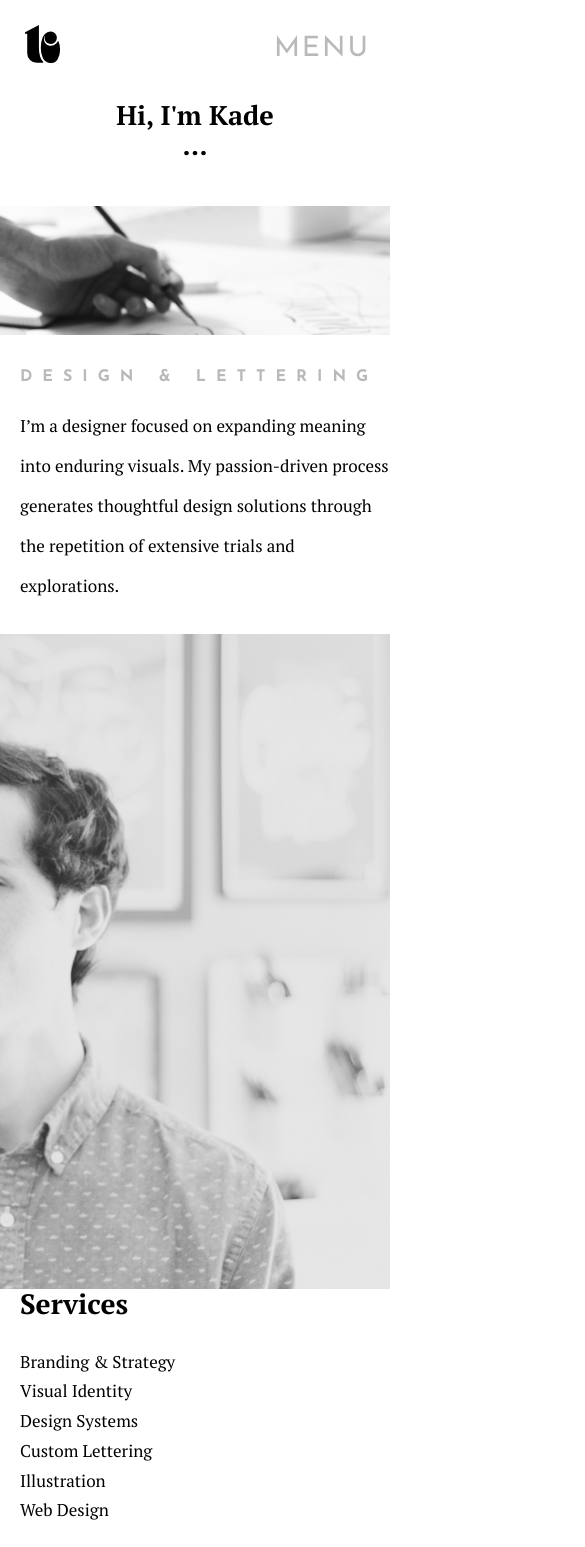
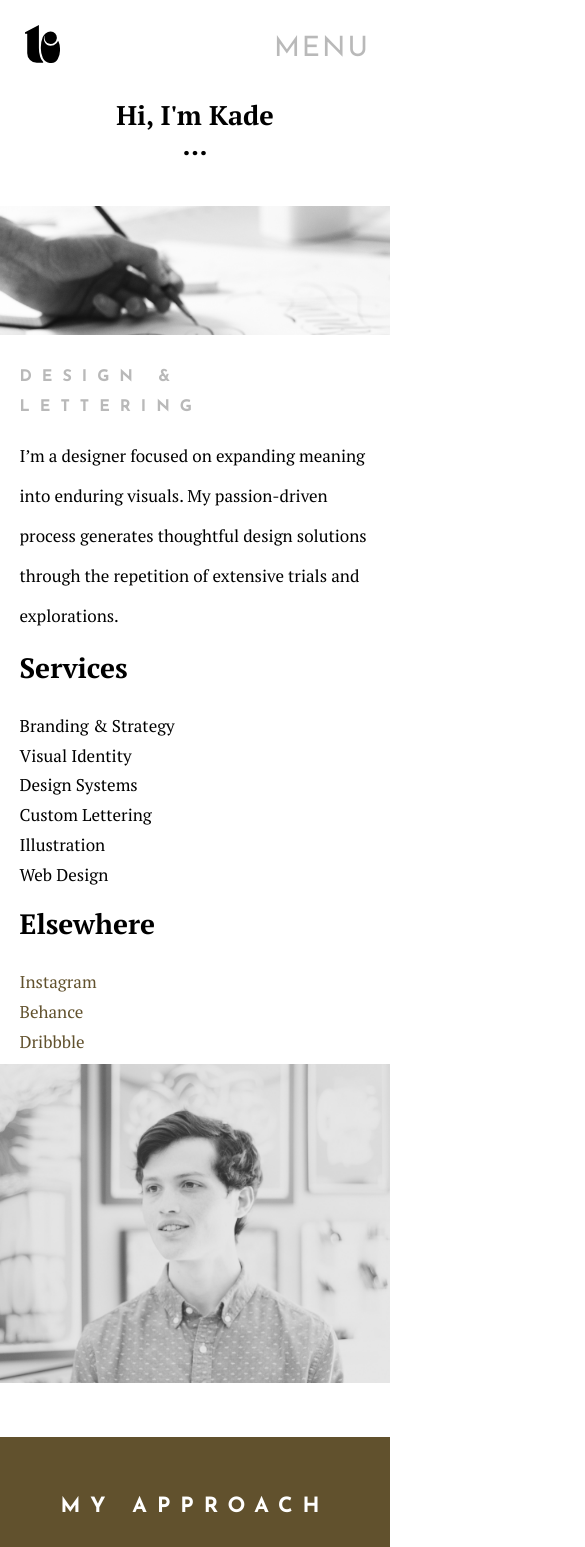
Before and after one commit to darzaccaro/ktype, a React (Create React App) app: page /about in a window 390 px wide. Shown: the top 1547 px of the page, 585 px wide, since content can reach past the window. Built offline with nearby package versions, Linux system fonts and the light colour scheme.

Commit message:
finish mobile about

```diff
--- a/src/pages/about.jsx
+++ b/src/pages/about.jsx
@@ -3,6 +3,7 @@ import theme from "../theme";
 import { Link } from "react-router-dom";
 import useWindowDimensions from "../hooks/useWindowDimensions";
 
+//TODO (cleanup): pass all data in once to two seperate full templates (one mobile, and one desktop)
 export default function About() {
   const { width } = useWindowDimensions();
   return (
@@ -19,10 +20,185 @@ export default function About() {
           maxHeight="400px"
           width="100%"
         />
+        <LinkSection isMobile={width < theme.breakpoints.mobile} />
+      </div>
       <div
         style={{
-            paddingLeft:
-              width < theme.breakpoints.mobile ? theme.sizes.spacingV3 : 0
+          backgroundColor: theme.colors.brown,
+          marginTop: theme.sizes.spacingV1
+        }}
+      >
+        <h2
+          style={{
+            color: theme.colors.white,
+            textAlign: "center",
+            padding: 50,
+            paddingTop: 55,
+            marginBottom: 0,
+            fontSize: 21
+          }}
+        >
+          MY APPROACH{width > theme.breakpoints.mobile && " & CORE VALUES"}
+        </h2>
+      </div>
+      <div
+        style={{
+          backgroundColor: theme.colors.black
+        }}
+      >
+        <div
+          style={{
+            margin: "0 auto",
+            width: 53,
+            position: "relative",
+            bottom: 2,
+            height: theme.sizes.triangleHeight
+          }}
+        >
+          <img
+            src="/icons/triangle.png"
+            alt="triangle icon"
+            style={{ margin: 0, height: theme.sizes.triangleHeight }}
+          ></img>
+        </div>
+        <Section
+          isMobile={width < theme.breakpoints.mobile}
+          title="Approach"
+          src="/about/03_approach.jpg"
+          data={[
+            {
+              title: "PHASE 1: DISCOVERY",
+              description:
+                "Understand your goals and what drives you. Establish a personalized project road map."
+            },
+            {
+              title: "PHASE 2: STRATEGY",
+              description:
+                "Conscientiously analyze your industry landscape. Uncover an opportunistic pathway."
+            },
+            {
+              title: "PHASE 3: DESIGN",
+              description:
+                "Explore, trial, and reflect on various solutions. Meticulously refine meaningful ideas into form."
+            },
+            {
+              title: "PHASE 4: DEADLINE",
+              description:
+                "Finalize and prepare all project deliverables. Launch forward-looking solutions to the world."
+            }
+          ]}
+        />
+        <Section
+          isMobile={width < theme.breakpoints.mobile}
+          title="Core Values"
+          src="/about/04_approach2.jpg"
+          data={[
+            {
+              title: "DEFINE FRAMEWORK.",
+              description:
+                "No structure can last without a foundational blueprint. Endlessly reference personal values among the underlying core."
+            },
+            {
+              title: "ALLOW FAILURE.",
+              description:
+                "Visual problems have unlimited solutions. The valid solutions are identified through the result of many failed explorations."
+            },
+            {
+              title: "CRITICAL EYES.",
+              description:
+                "Critically accept and provide mindful feedback. Observe problems objectively with openness and a dynamic perspective."
+            }
+          ]}
+        />
+        <Signature isMobile={width < theme.breakpoints.mobile} />
+      </div>
+    </div>
+  );
+}
+
+function LinkSection({ isMobile, title, src, data }) {
+  if (isMobile) {
+    return (
+      <div>
+        <div
+          style={{
+            marginTop: theme.sizes.spacingV3,
+            width: "90%",
+            margin: "0 auto",
+            maxWidth: "400px"
+          }}
+        >
+          <div>
+            <h2
+              style={{
+                color: theme.colors.grey,
+                marginTop: theme.sizes.spacingV3
+              }}
+            >
+              DESIGN &amp; LETTERING
+            </h2>
+            <p>
+              I’m a designer focused on expanding meaning into enduring visuals.
+              My passion-driven process generates thoughtful design solutions
+              through the repetition of extensive trials and explorations.
+            </p>
+          </div>
+          <div>
+            <h3 style={{ marginTop: 0 }}>Services</h3>
+            <ul>
+              <li>Branding & Strategy</li>
+              <li>Visual Identity</li>
+              <li>Design Systems</li>
+              <li>Custom Lettering</li>
+              <li>Illustration</li>
+              <li>Web Design</li>
+            </ul>
+            <h3 style={{ marginTop: theme.sizes.spacingV3 }}>Elsewhere</h3>
+            <ul>
+              <li>
+                <a
+                  href="https://instagram.com/ktype.xyz"
+                  target="_blank"
+                  rel="noopener noreferrer"
+                >
+                  Instagram
+                </a>
+              </li>
+              <li>
+                <a
+                  href="https://behance.net/ktype"
+                  target="_blank"
+                  rel="noopener noreferrer"
+                >
+                  Behance
+                </a>
+              </li>
+              <li>
+                <a
+                  href="https://dribbble.com/ktype"
+                  target="_blank"
+                  rel="noopener noreferrer"
+                >
+                  Dribbble
+                </a>
+              </li>
+            </ul>
+          </div>
+        </div>
+        <img
+          style={{ marginTop: 8 }}
+          src="/about/02_profile.jpg"
+          alt="profile"
+          width="100%"
+        ></img>
+      </div>
+    );
+  } else {
+    return (
+      <div style={{ overflow: "hidden", marginTop: theme.sizes.spacingV3 }}>
+        <div
+          style={{
+            paddingLeft: theme.sizes.spacingV3
           }}
         >
           <h2
@@ -39,17 +215,15 @@ export default function About() {
             through the repetition of extensive trials and explorations.
           </p>
         </div>
-        <div style={{ overflow: "hidden", marginTop: theme.sizes.spacingV3 }}>
         <img
           style={{ float: "right", marginTop: 8 }}
           src="/about/02_profile.jpg"
           alt="profile"
-            width="800px"
+          width="600px"
         ></img>
         <div
           style={{
-              paddingLeft:
-                width < theme.breakpoints.mobile ? theme.sizes.spacingV3 : 0
+            paddingLeft: theme.sizes.spacingV3
           }}
         >
           <h3 style={{ marginTop: 0 }}>Services</h3>
@@ -93,90 +267,27 @@ export default function About() {
           </ul>
         </div>
       </div>
-      </div>
-      <div
-        style={{
-          backgroundColor: theme.colors.brown,
-          marginTop: theme.sizes.spacingV1
-        }}
-      >
-        <h2
-          style={{
-            color: theme.colors.white,
-            textAlign: "center",
-            padding: 50,
-            paddingTop: 55,
-            marginBottom: 0,
-            fontSize: 21
-          }}
-        >
-          MY APPROACH &amp; CORE VALUES
-        </h2>
-      </div>
-      <div
-        style={{
-          backgroundColor: theme.colors.black
-        }}
-      >
-        <div
-          style={{
-            margin: "0 auto",
-            width: 53,
-            position: "relative",
-            bottom: 2,
-            height: theme.sizes.triangleHeight
-          }}
-        >
-          <img
-            src="/icons/triangle.png"
-            alt="triangle icon"
-            style={{ margin: 0, height: theme.sizes.triangleHeight }}
-          ></img>
-        </div>
+    );
+  }
+}
+
+function Section({ isMobile, title, src, data }) {
+  if (isMobile) {
+    return (
+      <div>
         <div
           style={{
             overflow: "hidden",
-            width: theme.sizes.contentWidth,
             margin: "0 auto",
+            width: "90%",
+            maxWidth: "400px",
             marginTop: theme.sizes.spacingV1 - theme.sizes.triangleHeight,
             marginBottom: theme.sizes.spacingV1
           }}
         >
-          <img
-            style={{ float: "right", marginTop: 8 }}
-            src="/about/03_approach.jpg"
-            alt="approach"
-            width={500}
-          ></img>
-          <div
-            style={{
-              paddingLeft:
-                width < theme.breakpoints.mobile ? theme.sizes.spacingV3 : 0
-            }}
-          >
+          <div>
             <h3 style={{ color: theme.colors.brown }}>Approach</h3>
-            {[
-              {
-                title: "PHASE 1: DISCOVERY",
-                description:
-                  "Understand your goals and what drives you. Establish a personalized project road map."
-              },
-              {
-                title: "PHASE 2: STRATEGY",
-                description:
-                  "Conscientiously analyze your industry landscape. Uncover an opportunistic pathway."
-              },
-              {
-                title: "PHASE 3: DESIGN",
-                description:
-                  "Explore, trial, and reflect on various solutions. Meticulously refine meaningful ideas into form."
-              },
-              {
-                title: "PHASE 4: DEADLINE",
-                description:
-                  "Finalize and prepare all project deliverables. Launch forward-looking solutions to the world."
-              }
-            ].map((e, i) => (
+            {data.map((e, i) => (
               <div
                 key={i}
                 style={{ marginLeft: theme.sizes.indent, width: 400 }}
@@ -193,48 +304,46 @@ export default function About() {
               </div>
             ))}
           </div>
+          <img
+            style={{
+              display: "block",
+              margin: "0 auto",
+              marginTop: 8
+            }}
+            src={src}
+            alt={title}
+            width={"100%"}
+            maxWidth={"400px"}
+          ></img>
         </div>
+      </div>
+    );
+  } else {
+    return (
       <div
         style={{
           overflow: "hidden",
           width: theme.sizes.contentWidth,
           margin: "0 auto",
+          marginTop: theme.sizes.spacingV1 - theme.sizes.triangleHeight,
           marginBottom: theme.sizes.spacingV1
         }}
       >
         <img
-            style={{ float: "right", marginTop: 8 }}
-            src="/about/04_approach2.jpg"
-            alt="another approach"
-            width={500}
+          style={{ float: "right", marginTop: 8, maxWidth: 400 }}
+          src={src}
+          alt={title}
         ></img>
         <div
           style={{
-              paddingLeft:
-                width < theme.breakpoints.mobile ? theme.sizes.spacingV3 : 0
+            paddingLeft: theme.sizes.spacingV3
           }}
         >
-            <h3 style={{ color: theme.colors.brown }}>Core Values</h3>
-            {[
-              {
-                title: "DEFINE FRAMEWORK.",
-                description:
-                  "No structure can last without a foundational blueprint. Endlessly reference personal values among the underlying core."
-              },
-              {
-                title: "ALLOW FAILURE.",
-                description:
-                  "Visual problems have unlimited solutions. The valid solutions are identified through the result of many failed explorations."
-              },
-              {
-                title: "CRITICAL EYES.",
-                description:
-                  "Critically accept and provide mindful feedback. Observe problems objectively with openness and a dynamic perspective."
-              }
-            ].map((e, i) => (
+          <h3 style={{ color: theme.colors.brown }}>Approach</h3>
+          {data.map((e, i) => (
             <div
               key={i}
-                style={{ marginLeft: theme.sizes.indent, width: 400 }}
+              style={{ marginLeft: theme.sizes.indent, maxWidth: 400 }}
             >
               <h5 style={{ color: theme.colors.white }}>{e.title}</h5>
               <p
@@ -249,6 +358,72 @@ export default function About() {
           ))}
         </div>
       </div>
+    );
+  }
+}
+
+function Signature({ isMobile }) {
+  if (isMobile) {
+    return (
+      <div
+        style={{
+          overflow: "auto",
+          width: "90%",
+          maxWidth: "400px",
+          margin: "0 auto",
+          paddingBottom: theme.sizes.spacingV1
+        }}
+      >
+        <div style={{ maxWidth: 465 + theme.sizes.indent }}>
+          <div
+            style={{
+              paddingLeft: theme.sizes.spacingV3
+            }}
+          >
+            <p
+              style={{
+                color: theme.colors.white,
+                marginTop: 0,
+                marginBottom: theme.sizes.spacingV3
+              }}
+            >
+              <em>
+                &ldquo;Design is not a thing you do. It is a way of life.&rdquo;
+              </em>
+              <br></br>
+              &mdash;Alan Fletcher, circa 1956
+            </p>
+            <p
+              style={{
+                color: theme.colors.white,
+                marginTop: 0,
+                marginBottom: theme.sizes.spacingV3
+              }}
+            >
+              Thank you for reading a bit about my process.<br></br> If you’re
+              interested in what I do, <Link to="/contact">come say hi.</Link>
+            </p>
+          </div>
+          <img
+            style={{ marginLeft: theme.sizes.indent }}
+            width="140px"
+            src="/about/05_signature.png"
+            alt="signature"
+          ></img>
+          <div style={{ display: "flex", justifyContent: "center" }}>
+            <img
+              style={{ display: "block", margin: "0 auto", marginTop: 8 }}
+              src="/about/06_studiobooks.jpg"
+              alt="books"
+              width={"100%"}
+              maxWidth="400px"
+            ></img>
+          </div>
+        </div>
+      </div>
+    );
+  } else {
+    return (
       <div
         style={{
           overflow: "hidden",
@@ -261,13 +436,12 @@ export default function About() {
           style={{ float: "right", marginTop: 8 }}
           src="/about/06_studiobooks.jpg"
           alt="books"
-            width={500}
+          width={400}
         ></img>
         <div style={{ width: 465 + theme.sizes.indent }}>
           <div
             style={{
-                paddingLeft:
-                  width < theme.breakpoints.mobile ? theme.sizes.spacingV3 : 0
+              paddingLeft: theme.sizes.spacingV3
             }}
           >
             <p
@@ -278,8 +452,7 @@ export default function About() {
               }}
             >
               <em>
-                  &ldquo;Design is not a thing you do. It is a way of
-                  life.&rdquo;
+                &ldquo;Design is not a thing you do. It is a way of life.&rdquo;
               </em>
               <br></br>
               &mdash;Alan Fletcher, circa 1956
@@ -303,7 +476,6 @@ export default function About() {
           ></img>
         </div>
       </div>
-      </div>
-    </div>
     );
   }
+}
```
Lines whose indentation alone changed are shown as unchanged.
